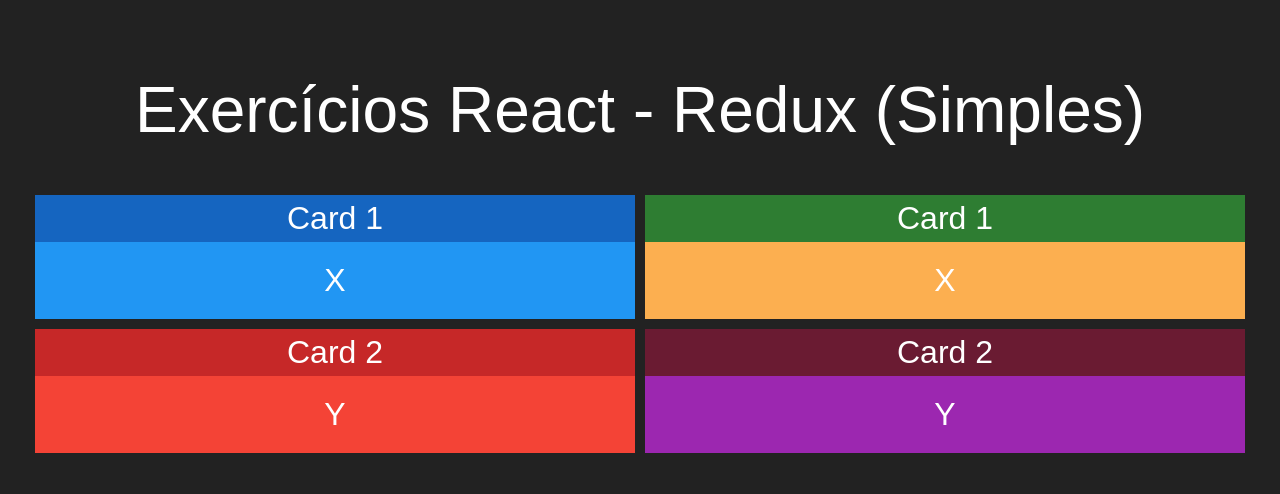
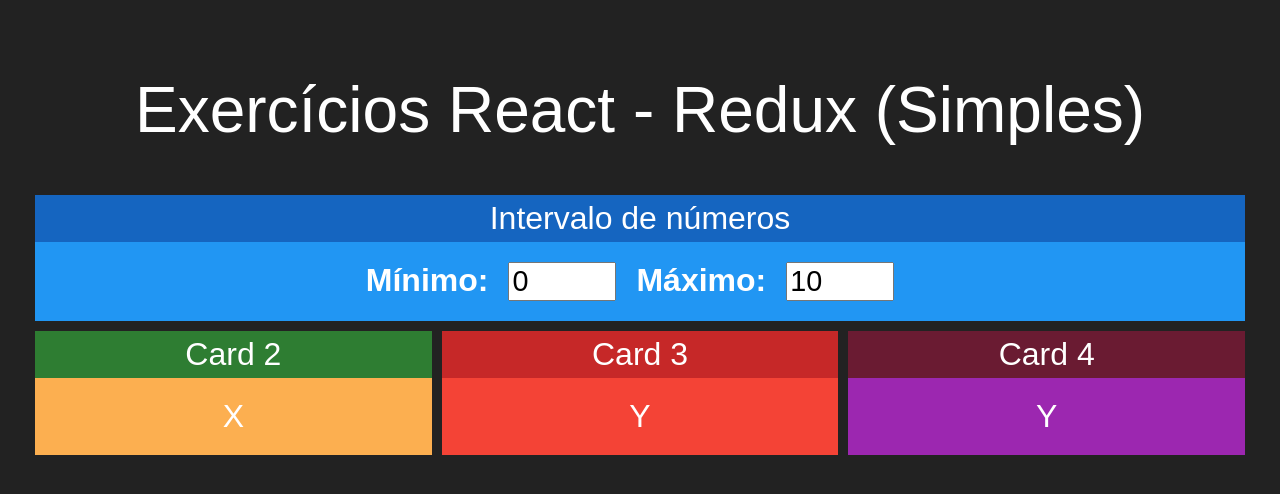
Before and after one commit to paulo-hst/redux-simples, a React (Create React App) app: page / in a window 1280 px wide. Shown: the top 494 px of the page. Built offline with nearby package versions, Linux system fonts and the light colour scheme.

Commit message:
componente intervalo

```diff
--- a/src/App.js
+++ b/src/App.js
@@ -1,24 +1,24 @@
 import logo from './logo.svg';
 import './App.css';
+
 import Card from './components/Card';
+import Intervalo from './components/Intervalo'
 
 function App() {
   return (
     <div className="App">
       <h1>Exercícios React - Redux (Simples)</h1>
       <div className="linha">
-        <Card title="Card 1" blue>
+        <Intervalo />
+      </div>
+      <div className="linha">
+        <Card title="Card 2" green>
           X
         </Card>
-        <Card title="Card 1" green>
-          X
-        </Card>
-      </div>
-      <div className="linha">
-        <Card title="Card 2" red>
+        <Card title="Card 3" red>
           Y
         </Card>
-        <Card title="Card 2" purple>
+        <Card title="Card 4" purple>
           Y
         </Card>
       </div>
--- /dev/null
+++ b/src/components/Intervalo.css
@@ -0,0 +1,6 @@
+.Intervalo input{
+    font-size: 1.8rem;
+    margin-left: 20px;
+    margin-right: 20px;
+    width: 100px;
+}
--- /dev/null
+++ b/src/components/Intervalo.jsx
@@ -0,0 +1,21 @@
+import './Intervalo.css'
+import React from 'react'
+import Card from './Card'
+
+export default props => {
+    return(
+        <Card title="Intervalo de números" blue>
+            <div className="Intervalo">
+                <span>
+                    <strong>Mínimo:</strong>
+                    <input type="number" value={0} readOnly />
+                </span>
+                <span>
+                    <strong>Máximo:</strong>
+                    <input type="number" value={10} readOnly />
+                </span>
+
+            </div>
+        </Card>
+    )
+}
```
